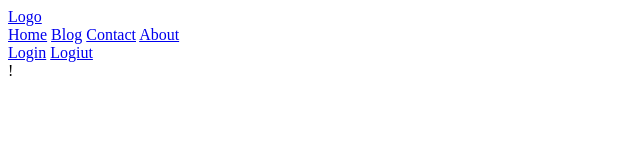
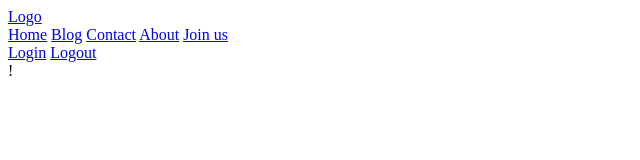
Before and after one commit to Bigyat15/groupJavaProject, a plain HTML site: page index.html in a window 1280 px wide. Shown: the full height of the page, 0-640 px from the left. Drawn offline with Linux system fonts and the light colour scheme.

Commit message:
Made chanegs

```diff
--- a/index.html
+++ b/index.html
@@ -15,10 +15,11 @@
             <a href="#">Blog</a>
             <a href="#">Contact</a>
             <a href="#">About</a>
+            <a href="#">Join us</a>
         </div>
         <div>
             <a href="#">Login</a>
-            <a href="#">Logiut</a>
+            <a href="#">Logout</a>
         </div>
     </nav>
 
```
